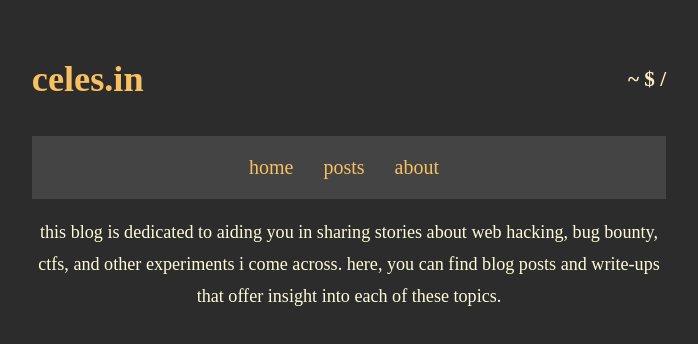
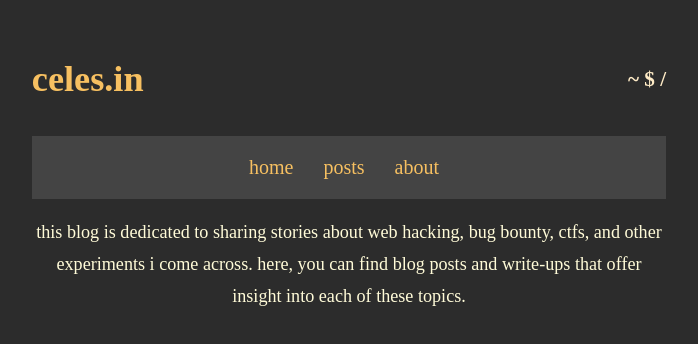
Before and after one commit to c3l3si4n/celes.in, a SvelteKit app: page / in a window 1280 px wide. Shown: the top 344 px of the page, without its empty margins (291-989 px from the left). Built offline with nearby package versions, Linux system fonts and the light colour scheme.

Commit message:
changed text

```diff
--- a/package.json
+++ b/package.json
@@ -27,6 +27,7 @@
 	},
 	"type": "module",
 	"dependencies": {
+		"@sveltejs/adapter-cloudflare": "^2.0.1",
 		"highlight.js": "^11.7.0",
 		"prism-svelte": "^0.5.0",
 		"prismjs": "^1.29.0"
--- a/src/routes/+page.svelte
+++ b/src/routes/+page.svelte
@@ -1 +1 @@
-<p>This blog is dedicated to aiding you in sharing stories about web hacking, bug bounty, CTFs, and other experiments I come across. Here, you can find blog posts and write-ups that offer insight into each of these topics.</p>
+<p>This blog is dedicated to sharing stories about web hacking, bug bounty, CTFs, and other experiments I come across. Here, you can find blog posts and write-ups that offer insight into each of these topics.</p>
--- a/svelte.config.js
+++ b/svelte.config.js
@@ -1,4 +1,4 @@
-import adapter from '@sveltejs/adapter-auto';
+import adapter from '@sveltejs/adapter-cloudflare';
 
 /** @type {import('@sveltejs/kit').Config} */
 const config = {
```
Also changed, not shown: 1 other file (tests, documents, lock files or other folders).
